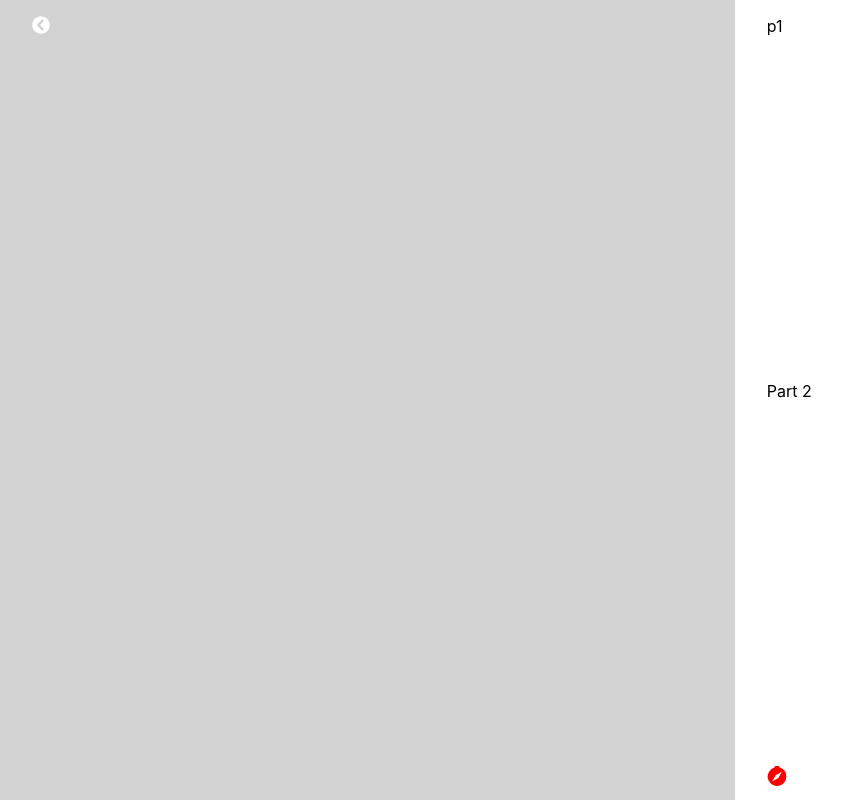
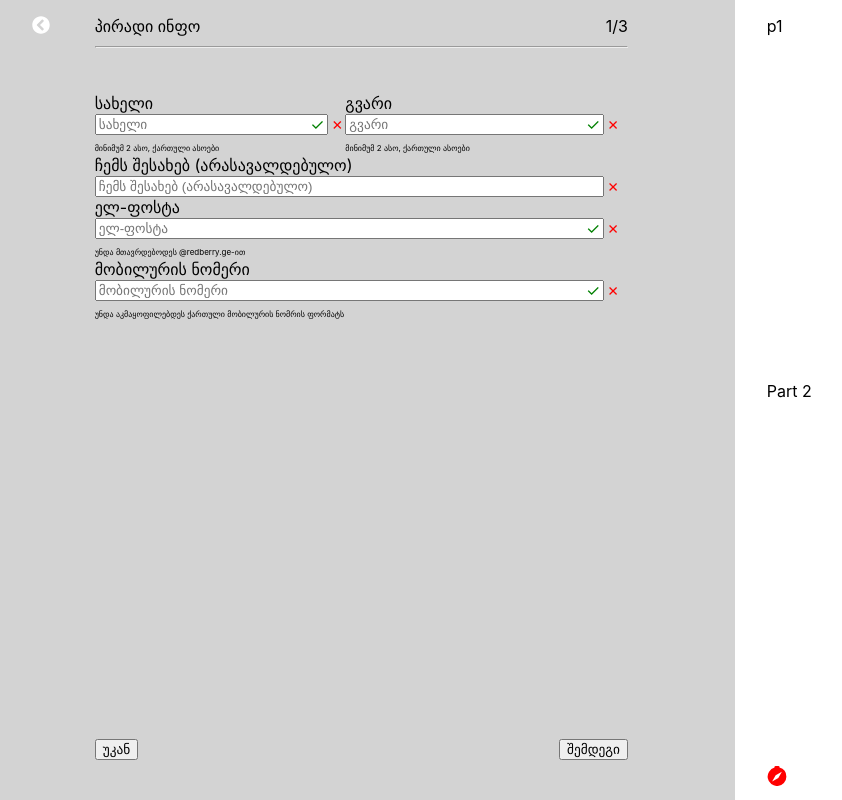
Before and after one commit to iguna18/resumaker, a React (Create React App) app: page /1 in a window 1280 px wide. Before the commit this address had no page. Shown: the whole page, without its empty margins (12-854 px from the left). Built offline with nearby package versions, Linux system fonts and the light colour scheme.

Commit message:
1 and 2 pages elements are mostly in place

```diff
--- a/src/App.js
+++ b/src/App.js
@@ -4,7 +4,8 @@ import Cv from './components/cv'
 import { Strip, Input } from './styles/styles'
 import {FaChevronCircleLeft} from 'react-icons/fa'
 import General from './components/General'
-
+import Experiences from './components/Experiences'
+import FormWrapper from './components/FormWrapper'
 
 
 const Container = ({ children }) => (
@@ -25,20 +26,13 @@ const App = () => (
       </div>
     </Strip>
     <Strip wide>
-      <Routes>
-      <Route path="/generalinformation" element={<General/>} />
-      <Route path="/experience" element={
-          <form>
-          <label htmlFor="position">position:</label>
-          <br/>
-          <Input type="text" id="position" name="position"/>
-          <br/>
-          <label htmlFor="employer">employer:</label>
-          <br/>
-          <Input type="text" id="employer" name="employer"/>
-          </form>
-      } />
-      </Routes>
+      <FormWrapper>
+        <Routes>
+        <Route path="/1" element={<General/>} />
+        <Route path="/2" element={<Experiences/>} />
+        <Route path="/3" element={<></>} />
+        </Routes>
+      </FormWrapper>
     </Strip>
     <Strip/>
     <Strip wide>
--- a/src/components/Experiences.js
+++ b/src/components/Experiences.js
@@ -1,11 +1,12 @@
-// imp
+import React from "react"
+import Field from "./Field"
+export default () => {
+  return (
 
-// <form>
-// <label htmlFor="position">position:</label>
-// <br/>
-// <Input type="text" id="position" name="position"/>
-// <br/>
-// <label htmlFor="employer">employer:</label>
-// <br/>
-// <Input type="text" id="employer" name="employer"/>
-// </form>
+    <div style={{width:'94%', flexDirection:''}}>
+      <Field name={'position'} geoName={'თანამდებობა'} under={'მინიმუმ 2 სიმბოლო'} type={'text'} greensign/>
+      <Field name={'employer'} geoName={'დამსაქმებელი'} under={'მინიმუმ 2 სიმბოლო'} type={'text'} greensign/>
+      <Field name={'workstart'} geoName={'დაწყების თარიღი'} type={'date'} isSmall/>
+    </div>
+  )
+}
--- /dev/null
+++ b/src/components/Field.js
@@ -0,0 +1,35 @@
+import styled from "styled-components"
+import { Input } from "../styles/styles"
+
+const Validation = styled.div`
+  position: absolute;
+  color: ${props => props.err ? 'red' : 'green'};
+  left: 100%;
+  top: 50%;
+
+  transform: translate(
+    ${props => props.err ? '10px' : '-10px'},
+    -50%
+  );
+`
+
+const Field = ({under, name, geoName, onChange, value, isRequired, type, isSmall, greensign}) => {
+  const style = {
+    width: isSmall?'90%':'100%'
+  }
+
+  return (
+    <div style={style}>
+      <label htmlFor={name}>{geoName}</label>
+      <div style={{position:'relative'}}>
+        {greensign && <Validation>&#10003;</Validation>}
+        <Validation err>&#10007;</Validation>
+        <Input type={type} name={name} placeholder={geoName}
+          onChange={onChange} value={value} required={isRequired}/>
+      </div>
+      {under && <label htmlFor="name" style={{fontSize:'0.5em'}}>{under}</label>}
+    </div>
+  )
+}
+
+export default Field
--- /dev/null
+++ b/src/components/FormWrapper.js
@@ -0,0 +1,33 @@
+import React from "react"
+import { useLocation, Link } from 'react-router-dom';
+import { Divider } from "../styles/styles";
+
+export default ({children}) => {
+  const location = useLocation();
+  const pageid = parseInt(location.pathname[1])
+  return (
+
+    <div style={{display:'flex', flexDirection:'column', height:'100%', justifyContent:'space-between'}}>
+      <div>
+        <div style={{display:'flex', justifyContent:'space-between', marginTop:'1em'}}>
+            <div>{['','პირადი ინფო', 'გამოცდილება', 'განათლება'].at(pageid)}</div>
+            <div>{pageid}/3</div>
+        </div>
+        <Divider/>
+        <div>{children}</div>
+      </div>
+      <div style={{display:'flex', justifyContent:'space-between', paddingBottom:'40px'}}>
+          <Link to={`/${pageid-1}`}>
+            <button>
+              უკან
+            </button>
+          </Link>
+          <Link to={`/${pageid+1}`}>
+            <button>
+              შემდეგი
+            </button>
+          </Link>
+      </div>
+    </div>
+  )
+}
--- a/src/components/General.js
+++ b/src/components/General.js
@@ -1,52 +1,47 @@
 import {useState} from "react"
 import { Input } from "../styles/styles"
-import styled from "styled-components"
+import {Divider} from "../styles/styles"
+import Field from "./Field";
 
-const Validation = styled.div`
-  position: absolute;
-  color: ${props => props.err ? 'red' : 'green'};
-  left: ${props => props.err ? '98%' : '98%'};
-  top:0px
-`
-const Divider = styled.div`
-  margin-bottom:'2em';
-  margin-top:'0.3em';
-  height:1;
-  background-color:'black'
-`
+const PHONE_REGEX = /^(\+995)(79\d{7}|5\d{8})$/ ;
+
 export default () => {
   const [email, setEmail] = useState("");
-  const [isValid, setIsValid] = useState(false);
+  const [isValidEmail, setIsValidEmail] = useState(false);
+
+  const [number, setNumber] = useState("");
+  const [isValidNumber, setIsValidNumber] = useState(false);
+
+  const handleNumberChange = (event) => {
+    setNumber(event.target.value)
+    setIsValidNumber(PHONE_REGEX.test(number));
+  };
+
 
   const handleEmailChange = (event) => {
     setEmail(event.target.value);
-    setIsValid(event.target.value.slice(-12) == '@redberry.ge');
+    setIsValidEmail(event.target.value.slice(-12) == '@redberry.ge');
   };
   return (
     <>
-    <div style={{display:'flex', justifyContent:'space-between', marginTop:'1em'}}>
-    <div>პირადი ინფო</div>
-    <div>1/3</div>
-    </div>
+      <div style={{width:'94%', display:'flex', flexDirection:'column'}}>
+        <div style={{display:'flex'}}>
+          <div style={{flex:1}}>
+            <Field geoName={'სახელი'} name={'firstName'} under={'მინიმუმ 2 ასო, ქართული ასოები'} isSmall greensign/>
+          </div>
+          <div style={{flex:1}}>
+            <Field geoName={'გვარი'} name={'lastName'} under={'მინიმუმ 2 ასო, ქართული ასოები'} greensign/>
+          </div>
+        </div>
 
-    <form>
-    <Validation>UDG</Validation>
-    <label htmlFor="name">Name:</label>
-    <div style={{position: 'relative'}}>
-      <Validation>&#10003;</Validation>
-      <Input type="text" id="name" name="name" placeholder='saxeli' />
-    </div>
-    <label htmlFor="email">Email:</label>
-    <div style={{position: 'relative'}}>
-      <Validation>&#10003;</Validation>
-      <Validation err>&#10007;</Validation>
-      <Input type="email" id="email" name="email"
-        value={email}
-        onChange={handleEmailChange}
-        required/>
-    </div>
-    </form>
+        <Field geoName={'ჩემს შესახებ (არასავალდებულო)'} type={'textfield'}/>
+        <Field geoName={'ელ-ფოსტა'} name='email' under={'უნდა მთავრდებოდეს @redberry.ge-ით'}
+          onChange={handleEmailChange} value={email} type={'email'} isRequired greensign/>
+        <Field geoName={'მობილურის ნომერი'} type={'number'} name={'number'}
+          onChange={handleNumberChange} value={number}
+          under={'უნდა აკმაყოფილებდეს ქართული მობილურის ნომრის ფორმატს'} greensign/>
 
+      </div>
     </>
   )
 }
--- a/src/components/cv.js
+++ b/src/components/cv.js
@@ -3,7 +3,7 @@ import {BsFillCompassFill} from 'react-icons/bs'
 
 function Cv() {
   return (
-    <div style={{ backgroundColor:"white", display: "flex", flexDirection: "column", height:'100vh',
+    <div style={{ backgroundColor:"white", display: "flex", flexDirection: "column", height:'100%',
                     padding: "1em 2em"}}>
       <div style={{ flex: 1 }}> p1 </div>
       <div style={{ flex: 1 }}>Part 2</div>
--- a/src/styles/styles.js
+++ b/src/styles/styles.js
@@ -8,6 +8,11 @@ export const Strip = styled.div`
 `
 export const Input = styled.input`
   width: 100%;
-  box-sizing: border-box;
-  padding: 10px
+  /* box-sizing: border-box;  */
+  /* padding: 10px */
 `
+export const Divider = styled.hr`
+  margin-bottom:45px;
+  margin-top:10px;
+  /* border-stop: 0.5px solid black */
+`
```
